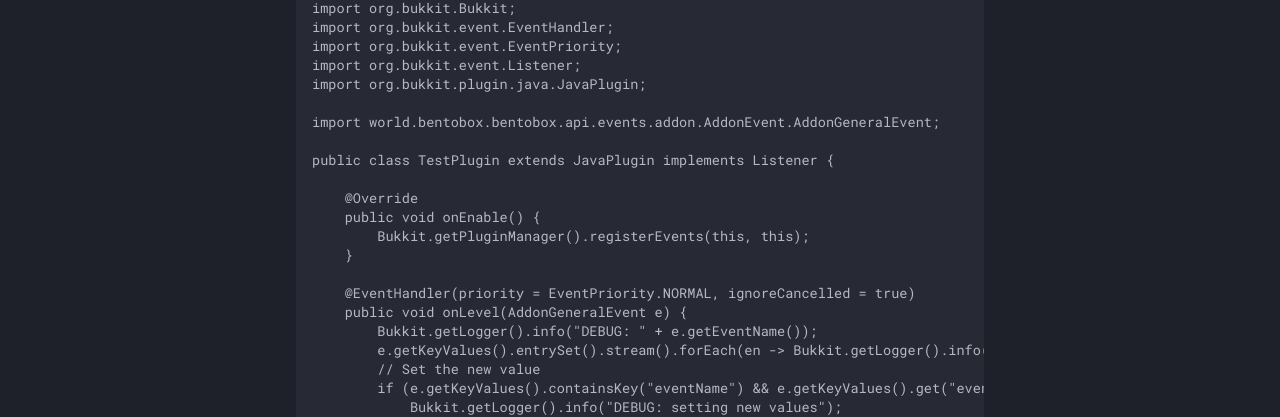
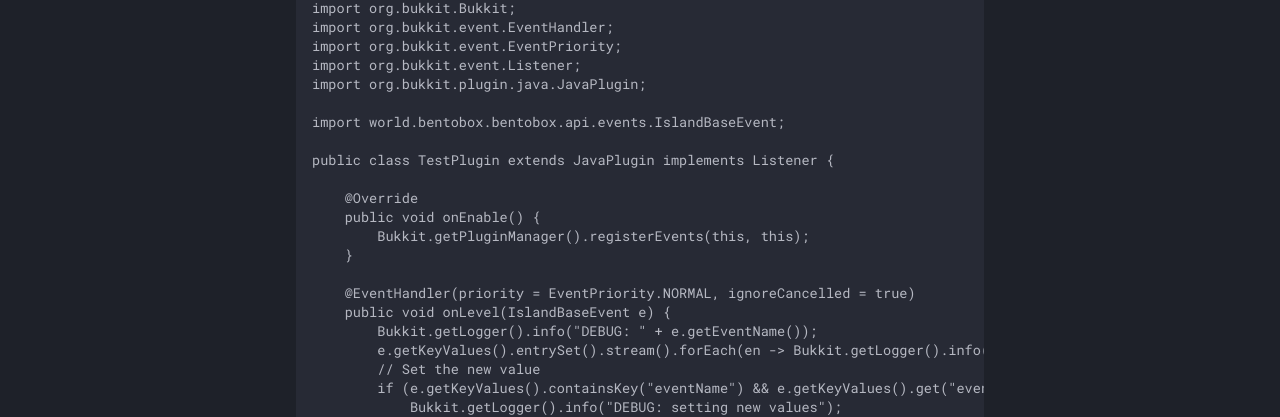
Before and after one commit to BentoBoxWorld/docs, an MkDocs documentation site: the page built from docs/addons/Level/Level-API.md, in a window 1280 px wide and 1400 px high. Shown: the part 455-872 px from the top of the window. Built offline with MkDocs 1.6.1 and Material for MkDocs 9.7.7, drawn with Linux system fonts in a browser that asks for light colours; comment, search, counter and statistics services are not loaded; some of the changed text lies outside the part shown.

Commit message:
Update to Level API changes

```diff
--- a/docs/addons/Level/Level-API.md
+++ b/docs/addons/Level/Level-API.md
@@ -17,7 +17,7 @@ import org.bukkit.event.EventPriority;
 import org.bukkit.event.Listener;
 import org.bukkit.plugin.java.JavaPlugin;
 
-import world.bentobox.bentobox.api.events.addon.AddonEvent.AddonGeneralEvent;
+import world.bentobox.bentobox.api.events.IslandBaseEvent;
 
 public class TestPlugin extends JavaPlugin implements Listener {
 
@@ -27,7 +27,7 @@ public class TestPlugin extends JavaPlugin implements Listener {
     }
 
     @EventHandler(priority = EventPriority.NORMAL, ignoreCancelled = true)
-    public void onLevel(AddonGeneralEvent e) {
+    public void onLevel(IslandBaseEvent e) {
         Bukkit.getLogger().info("DEBUG: " + e.getEventName());
         e.getKeyValues().entrySet().stream().forEach(en -> Bukkit.getLogger().info("Key " + en.getKey() + " Value " + en.getValue()));
         // Set the new value
```
